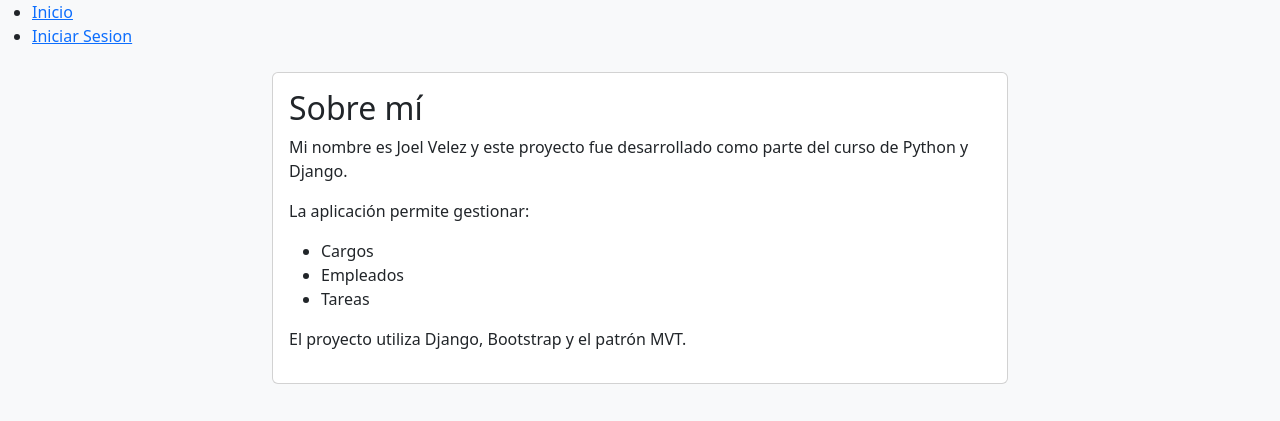
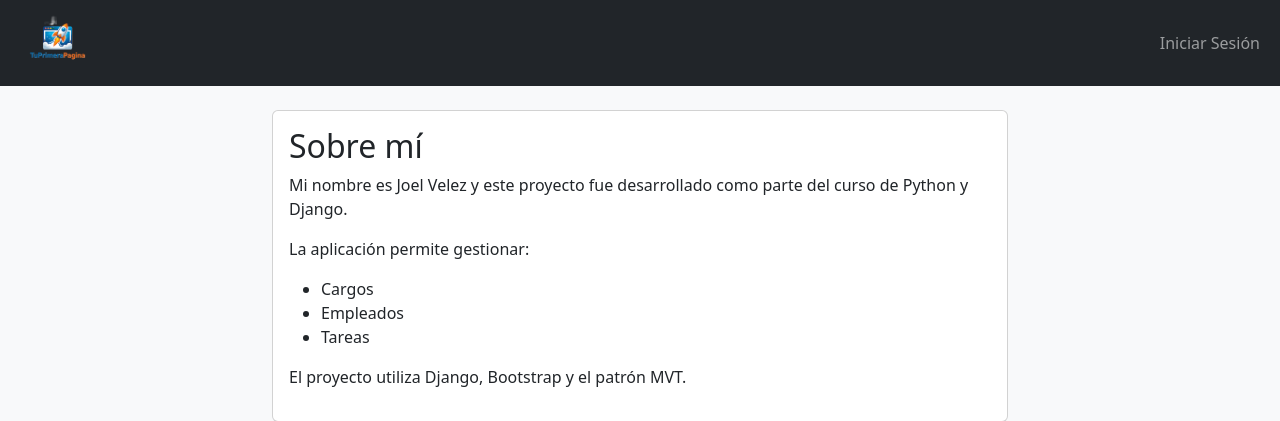
Before and after one commit to Joel-Velez/TuPrimeraPagina-VelezJoel, a Django app: page /about/ in a window 1280 px wide. Shown: the top 421 px of the page. Run offline with Django 5.2, Linux system fonts and the light colour scheme.

Commit message:
feat: modoficamos el navbar.html con bootstrap e IA

```diff
--- a/src/core/templates/core/componentes/navbar.html
+++ b/src/core/templates/core/componentes/navbar.html
@@ -1,19 +1,71 @@
-<nav>
-    <ul>
-        <li><a href="{% url 'core:index' %}">Inicio</a> </li>
-        <li>
-            {% if user.is_authenticated %}
-            <form action="{% url 'core:logout' %}" method="post">
-                {% csrf_token %}
-                 <button type="submit">Cerrar Sesion</button>
-            </form>
-            <a href="{% url 'core:cargo_list' %} ">Cargo</a>
-            <a href="{% url 'core:empleado_list' %} ">Empleado</a>
-            <a href="{% url 'core:tarea_list' %} ">Tarea</a>
-            {% else %}
+{% load static %}
 
-            <a href="{% url 'core:login' %}">Iniciar Sesion</a></li>
-            {% endif %}
+<nav class="navbar navbar-expand-lg navbar-dark bg-dark">
+    <div class="container-fluid">
 
-    </ul>
+        <!-- LOGO -->
+        <a class="navbar-brand" href="{% url 'core:index' %}">
+            <img src="{% static 'logo/imagen.png' %}" alt="logo" height="60">
+        </a>
+
+        <!-- BOTON RESPONSIVE -->
+        <button class="navbar-toggler" type="button" data-bs-toggle="collapse" data-bs-target="#navbarContenido">
+            <span class="navbar-toggler-icon"></span>
+        </button>
+
+        <div class="collapse navbar-collapse" id="navbarContenido">
+
+            <!-- MENU IZQUIERDA -->
+            <ul class="navbar-nav me-auto">
+
+                {% if user.is_authenticated %}
+                <li class="nav-item">
+                    <a class="nav-link" href="{% url 'core:cargo_list' %}">Cargo</a>
+                </li>
+
+                <li class="nav-item">
+                    <a class="nav-link" href="{% url 'core:empleado_list' %}">Empleado</a>
+                </li>
+
+                <li class="nav-item">
+                    <a class="nav-link" href="{% url 'core:tarea_list' %}">Tarea</a>
+                </li>
+                {% endif %}
+
+            </ul>
+
+            <!-- MENU DERECHA -->
+            <ul class="navbar-nav ms-auto">
+
+                {% if user.is_authenticated %}
+
+                <li class="nav-item">
+                    <span class="navbar-text text-white me-3">
+                        {{ user.username }}
+                    </span>
+                </li>
+
+                <li class="nav-item">
+                    <form action="{% url 'core:logout' %}" method="post">
+                        {% csrf_token %}
+                        <button class="btn btn-outline-light btn-sm" type="submit">
+                            Cerrar Sesión
+                        </button>
+                    </form>
+                </li>
+
+                {% else %}
+
+                <li class="nav-item">
+                    <a class="nav-link" href="{% url 'core:login' %}">
+                        Iniciar Sesión
+                    </a>
+                </li>
+
+                {% endif %}
+
+            </ul>
+
+        </div>
+    </div>
 </nav>
```
Also changed, not shown: src/core/static/logo/imagen.png (added).
